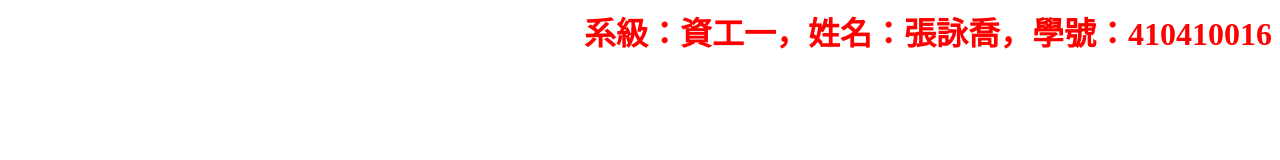
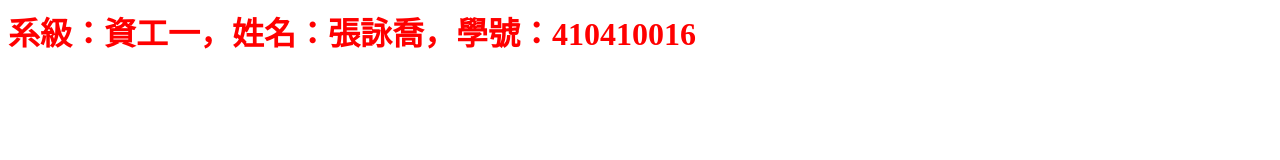
Before and after one commit to 5cchild/5cchild_W4HW.github.io, a plain HTML site: page index.html in a window 1280 px wide. Drawn offline with Linux system fonts and the light colour scheme.

Commit message:
Update index.html

```diff
--- a/index.html
+++ b/index.html
@@ -5,10 +5,10 @@
     <style>
         h1{
         color:red;
-        text-align: right;
+        text-align: left;
         }
     </style>
     <body>
-        <h1>系級：<abbr>資工一</abbr>，姓名：<abbr>張詠喬</abbr>，學號：<abbr>410410016</abbr></h1>
+        <h1>系級：資工一，姓名：張詠喬，學號：410410016</h1>
     </body>
 </html>
```
